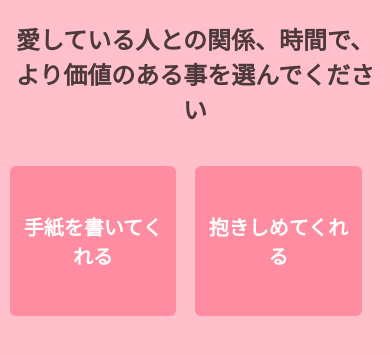
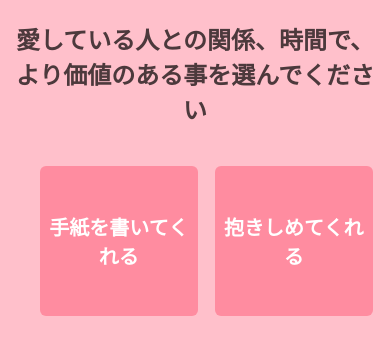
Before and after one commit to kaadu291/test, a plain HTML site: page quiz.html in a window 390 px wide. Shown: the part 59-414 px from the top of the page. Drawn offline with nearby package versions, Linux system fonts and the light colour scheme.

Commit message:
css調整

```diff
--- a/index.css
+++ b/index.css
@@ -18,6 +18,9 @@ body {
   .flexbox{
     display: flex;
     justify-content: space-around;
+  }
+  .fullview{
+    margin: 0 auto;
   }
 
 /* header */
@@ -67,19 +70,13 @@ body {
   /*quiz*/
 
   .choose_box {
-    margin: 0 auto;
     padding: 0;
     text-align: center;
-    width: 90%;
   }
-   .choose_box p {
-      text-align: center;
-    }
-
   .buttons ul{
     display: flex;
     justify-content: center;
-    padding: 0;
+    padding: 0 auto;
   }
 
   .buttons li{
@@ -223,7 +220,7 @@ body {
   @media screen and (max-width: 960px) {
     /*index*/
     .container {
-      width: 100%;
+      width: 95%;
     }
     .content-wrapper{
       padding: 80px 0 100px 0;
@@ -251,7 +248,6 @@ body {
     .choose_box ul li a {
       font-size: 20px;
       height: 200px;
-      width: 90%;
     }
     /*result*/
     .result_theme{
@@ -321,10 +317,6 @@ body {
     .choose_box ul li a {
       font-size: 20px;
       height: 150px;
-      width: 90%;
-    }
-    .choose_box {
-      width: 95%;
     }
     /*result*/
     .result_theme{
```
